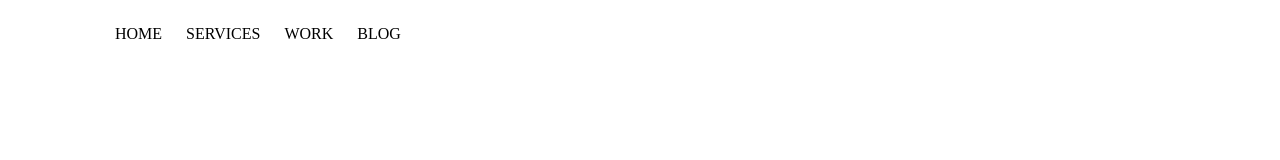
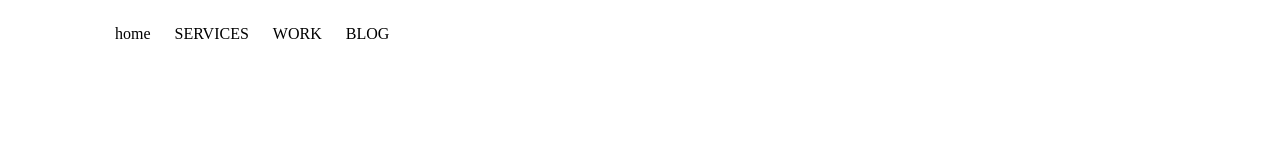
Before and after one commit to brandonyrigan/JerosWebsite, a plain HTML site: page index.html in a window 1280 px wide. Shown: the top 160 px of the page. Drawn offline with Linux system fonts and the light colour scheme; files that its build step writes are made by us from their sources; files whose address does not match are found by name.

Commit message:
Update index.html

```diff
--- a/index.html
+++ b/index.html
@@ -9,7 +9,7 @@
 	<!--navigation bar-->
 	<div id ="navbar">
 		<ul>
-			<li><a href="index.html">HOME</a></li>
+			<li><a href="index.html">home</a></li>
 			<li><a href="services.html">SERVICES</a></li>
 			<li><a href="work.html">WORK</a></li>
 			<li><a href="blog.html">BLOG</a></li>
```
